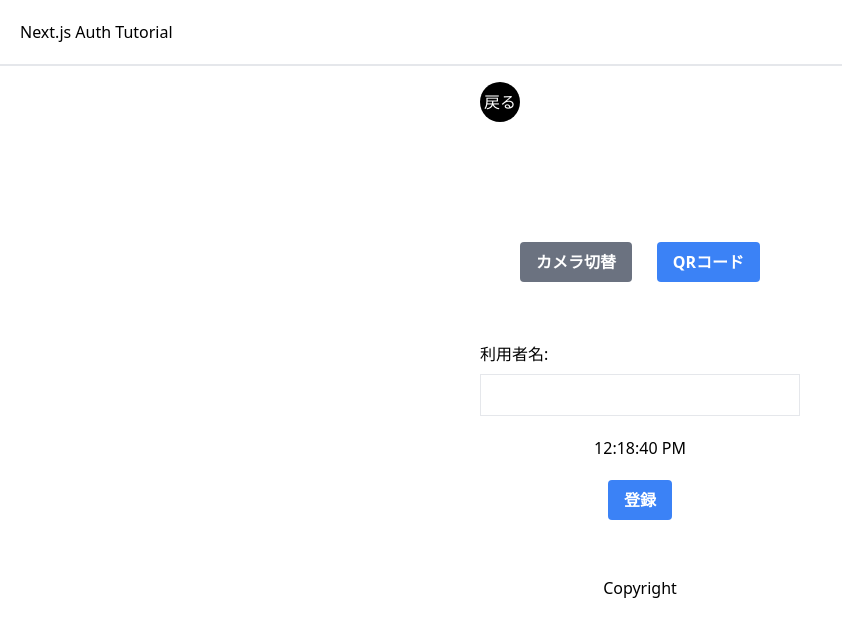
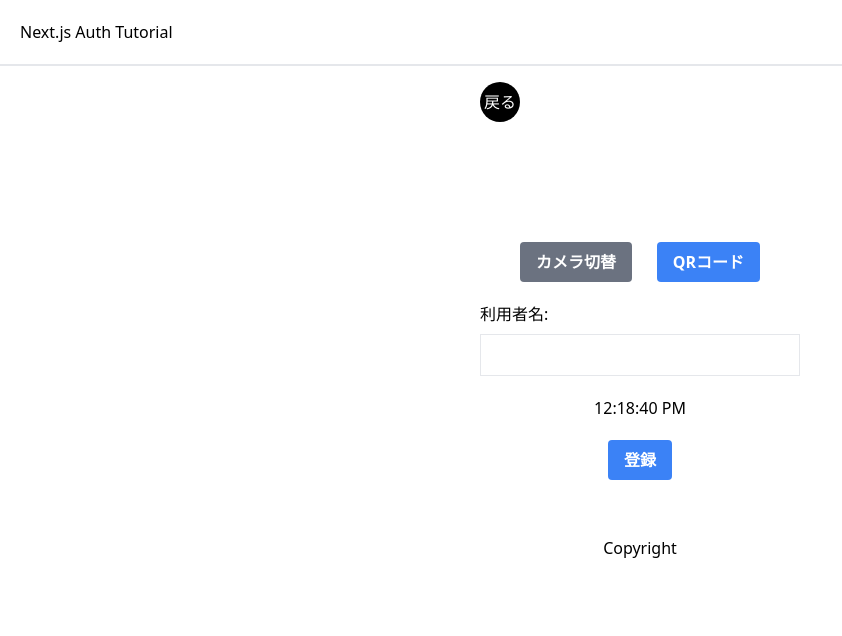
Before and after one commit to Takashi-Matsumura/vercel-clerkauth, a Next.js app: page /camera in a window 1280 px wide. Shown: the top 636 px of the page, without its empty margins (0-842 px from the left). Built offline with nearby package versions, Linux system fonts and the light colour scheme; no server answers.

Commit message:
Update user name styling in camera page

```diff
--- a/app/camera/page.tsx
+++ b/app/camera/page.tsx
@@ -191,7 +191,7 @@ export default function DashboardPage() {
       </div>
 
       <div className="flex flex-col w-full">
-        <p className="pb-2 pt-10">利用者名:</p>
+        <p className="pb-2">利用者名:</p>
         <p className="flex text-3xl justify-center font-bold border py-5 w-full">
           {qrCodeText.name}
         </p>
```
